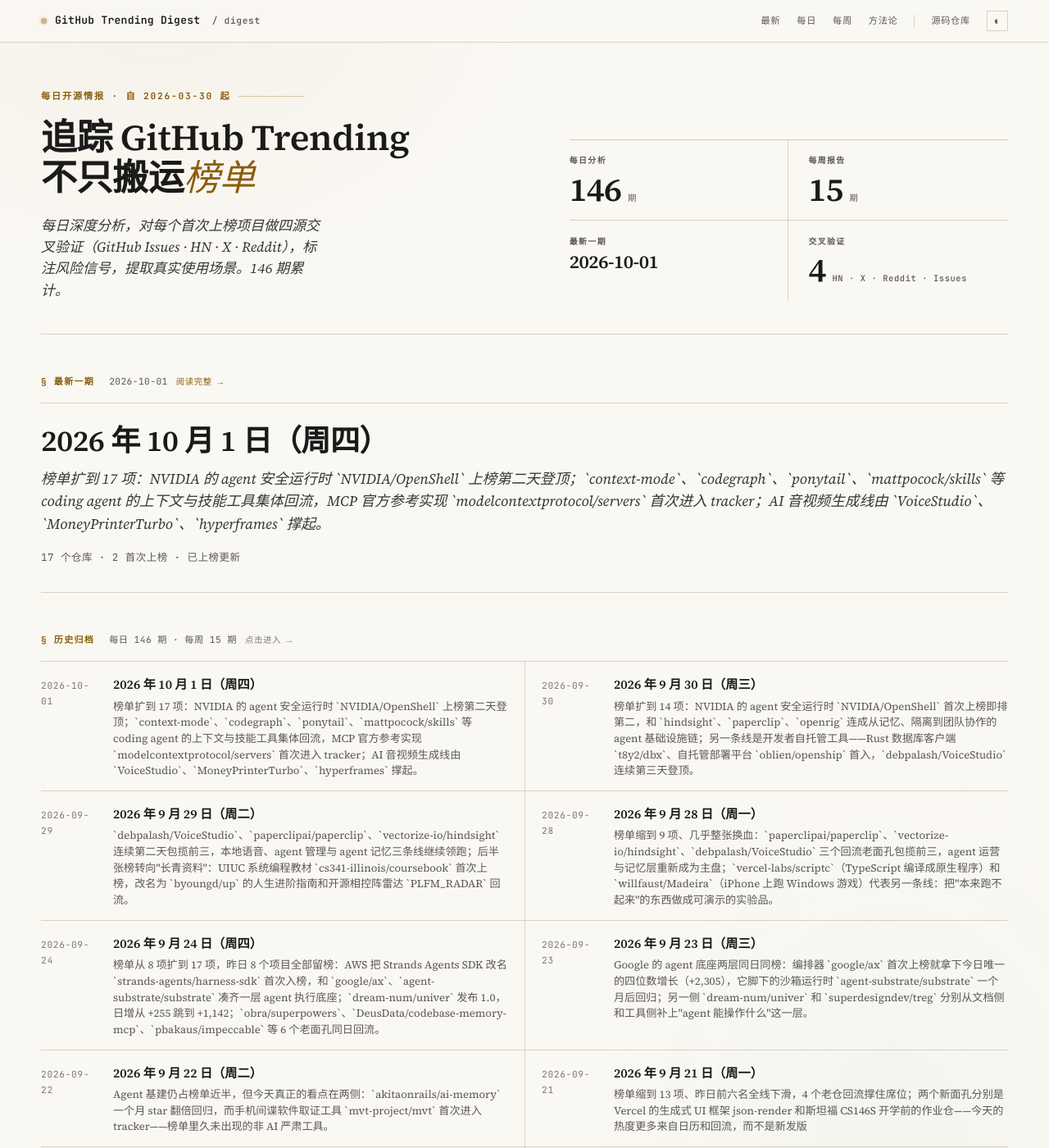
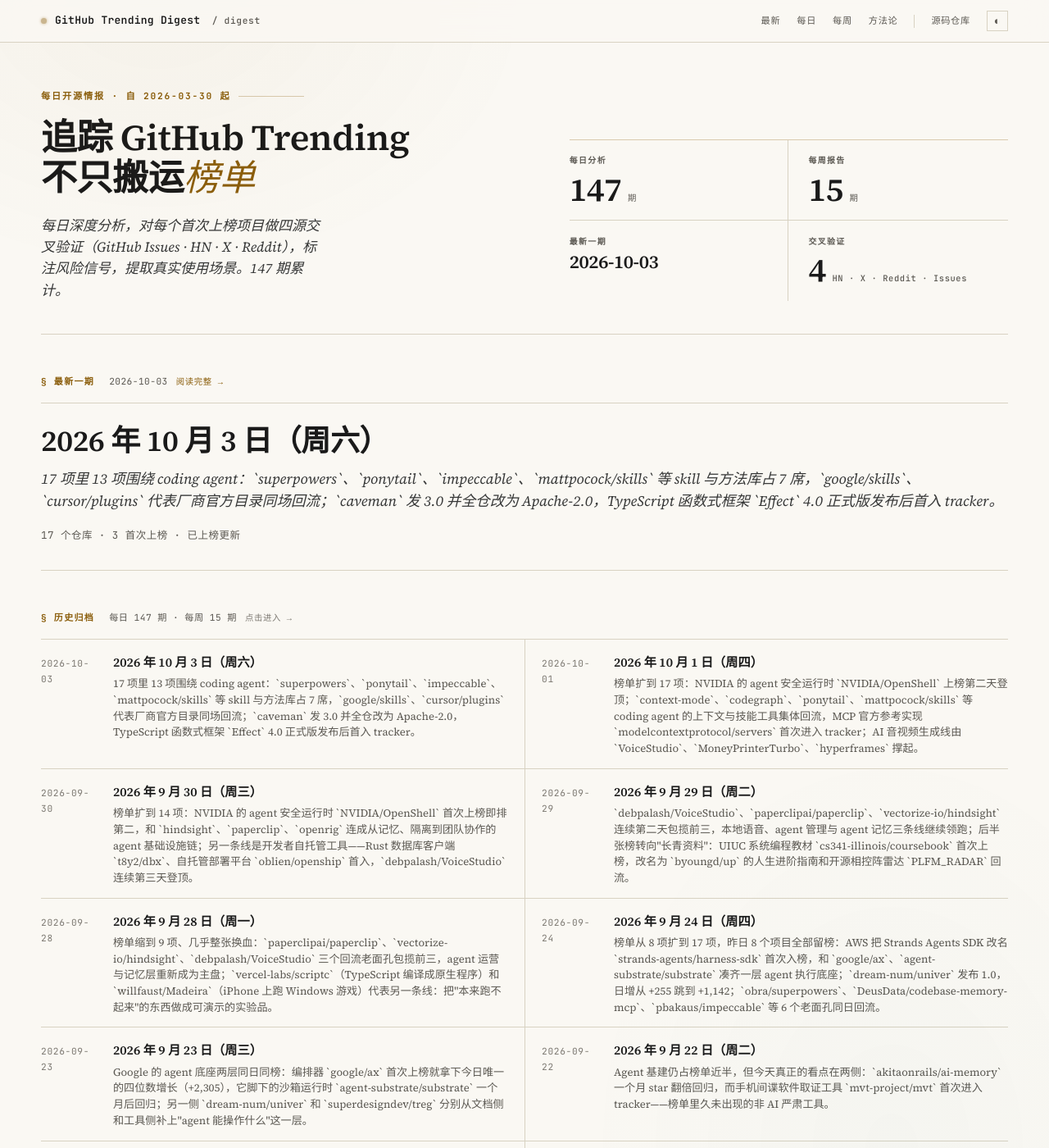
Before and after one commit to maxzyma/github-trending-digest, a Jekyll site: the page built from index.md, in a window 1280 px wide and 1400 px high. Shown: the whole window at 82% size. Built offline with Jekyll 4.4.1, drawn with Linux system fonts in a browser that asks for light colours; some of the changed lines change nothing that is shown; some of the changed text lies outside the part shown.

Commit message:
daily: 2026-10-03 public archive

```diff
--- /dev/null
+++ b/daily/2026-10-03-analysis.md
@@ -0,0 +1,218 @@
+---
+layout: daily
+date: 2026-10-03
+title: GitHub Trending 深度分析 — 2026 年 10 月 3 日（周六）
+subtitle: 17 项里 13 项围绕 coding agent：`superpowers`、`ponytail`、`impeccable`、`mattpocock/skills` 等 skill 与方法库占 7 席，`google/skills`、`cursor/plugins` 代表厂商官方目录同场回流；`caveman` 发 3.0 并全仓改为 Apache-2.0，TypeScript 函数式框架 `Effect` 4.0 正式版发布后首入 tracker。
+total: 17
+new_count: 3
+new_repos:
+  - repo: pablostanley/yoinks
+    stars: 3520
+    star_delta: 623
+    lang: TypeScript
+    source_strength: 中
+    risk_tags: ['compliance', 'dependency', 'bus_factor', 'vanity', '同名仿冒']
+  - repo: Effect-TS/effect
+    stars: 16559
+    star_delta: 80
+    lang: TypeScript
+    source_strength: 中
+    risk_tags: ['stability']
+  - repo: getsentry/sentry
+    stars: 45038
+    star_delta: 16
+    lang: Python
+    source_strength: 中
+    risk_tags: ['compliance']
+updated_repos:
+  - repo: DietrichGebert/ponytail
+    change: ↑1
+    days_listed: 2
+  - repo: mattpocock/skills
+    change: ↑3
+    days_listed: 2
+  - repo: NVIDIA/OpenShell
+    change: ↓6
+    days_listed: 3
+  - repo: heygen-com/hyperframes
+    change: ↑1
+    days_listed: 2
+  - repo: mksglu/context-mode
+    change: ↓6
+    days_listed: 2
+  - repo: colbymchenry/codegraph
+    change: ↑1
+    days_listed: 2
+  - repo: mvschwarz/openrig
+    change: ↓12
+    days_listed: 5
+---
+
+# GitHub Trending 深度分析 — 2026 年 10 月 3 日（周六）
+
+_17 项里 13 项围绕 coding agent：`superpowers`、`ponytail`、`impeccable`、`mattpocock/skills` 等 skill 与方法库占 7 席，`google/skills`、`cursor/plugins` 代表厂商官方目录同场回流；`caveman` 发 3.0 并全仓改为 Apache-2.0，TypeScript 函数式框架 `Effect` 4.0 正式版发布后首入 tracker。_
+
+_项目总数: 17 | 首次上榜: 3 | 重新上榜: 7 | 已上榜更新: 7 | 数据源: https://github.com/trending_
+
+---
+
+## 本日主线
+
+**主线一：榜单地图 — coding agent 相关项目占 17 席中的 13 席，skill 与方法库是最大盘。** 今日可分 5 组：
+
+- **Agent skill 与工作方法库**（7 项，最大盘）—— `obra/superpowers`（RE，#3，294,485 ⭐）、`DietrichGebert/ponytail`（↑1，#4，151,858 ⭐，+1,435，全榜日增第一）、`pbakaus/impeccable`（RE，#5）、`mattpocock/skills`（↑3，#6，274,736 ⭐）、`coreyhaines31/marketingskills`（RE，#8）、`google/skills`（RE，#11）、`cursor/plugins`（RE，#14）。
+- **省 token 与上下文层**（3 项）—— `JuliusBrussee/caveman`（RE，#2，109,112 ⭐）、`mksglu/context-mode`（↓6，#10）、`colbymchenry/codegraph`（↑1，#13）。
+- **Agent 运行时、编排与信息获取**（3 项）—— `Panniantong/Agent-Reach`（RE，榜首，88,698 ⭐）、`NVIDIA/OpenShell`（↓6，#7）、`mvschwarz/openrig`（↓12，#15）。
+- **视频生成与下载**（2 项）—— `heygen-com/hyperframes`（↑1，#9）、`pablostanley/yoinks`（NEW，#17，+623）。
+- **成熟开发者基础设施**（2 项）—— `getsentry/sentry`（NEW，#12，知名老项目首入 tracker）、`Effect-TS/effect`（NEW，#16，知名老项目首入 tracker）。
+
+上一个采集日是 10-01（10-02 未采集）。当时的 17 项今天留下 7 项，`VoiceStudio`、`MoneyPrinterTurbo`、`openclaw` 等音视频与 agent 产品退场；空出的 10 个位置里 7 个是 RE，全部落在 agent skill、省 token 和信息获取方向。
+
+**主线二：skill 从个人收藏走向厂商官方目录。** 同一张榜上能看到 skill 的三种来源：个人维护的方法论包（`superpowers` 的开发流程、`ponytail` 的"能不写就不写"、`mattpocock/skills` 的工程习惯）、面向某个岗位的专业包（`impeccable` 管界面设计、`marketingskills` 管增长与 SEO），以及厂商自己维护的官方目录。`google/skills` 10-02 一天内升级了 GKE 部署 skill、让 Interactions API skill 直接支持基础模型，并修正 skill 描述以改善路由触发；`cursor/plugins` 是 Cursor 的插件规范与官方插件库，10-01 ~ 10-02 合入了 Todoist、eToro 等第三方品牌的插件更新（#490、#479）。对团队来说，这意味着"用谁的 skill"开始有了官方来源可选，但个人包仍在更新速度和观点鲜明度上领先。
+
+**主线三：省 token 工具进入大版本迭代 — `caveman` 3.0 全仓改为 Apache-2.0。** `caveman` 9-30 发布 v3.0.0：引擎、代理、MCP 服务和 Go 写的记忆核心统一改为 Apache-2.0，取消此前对托管服务的限制和许可证转换日期；同时新增 Learn 自动巡检（会话结束后后台复查历史，最多每 6 小时一次）和 `MEMORY.md` 体检。仓库主语言也随之显示为 Go。同组的 `codegraph`（9-29 发 v1.6.1）继续小步更新，`context-mode` 则自 6-29 以来没有新版本。
+
+**主线四：老牌开发者基础设施借大版本进入视野 — `Effect` 4.0 正式发布。** `Effect-TS/effect` 10-01 发布 `effect@4.0.0` 及配套包（如 `@effect/vitest@4.0.0`），10-02 继续合入连接池、Socket 和分片相关修复（#8678、#8679、#8675），这是它今天进入 tracker 的直接背景。`getsentry/sentry` 则没有找到明确诱因，最新月度版本是 9-15 的 26.9.0。
+
+**主线五：榜单解读提醒 — 榜首 `Agent-Reach` 近两周没有代码更新。** `Agent-Reach` 今天以 +696 回到第一，但最后一次提交是 9-15（新增 Boss 直聘渠道，#627），最新发版仍是 6-11 的 v1.5.0。`context-mode` 近期提交只有自动更新安装统计，`mattpocock/skills` 最新发版停在 8-06。新项目 `yoinks` 建仓两个半月，7-17 之后没有提交。另外 `caveman`、`ponytail`、`codegraph` 的 stars/subscribers 都在 410~440:1 之间，是今天比例最高的一组；`Effect` 也有 414:1，但它是 2019 年起长期维护的库，比例高主要因为使用者通过 npm 依赖而不 watch 仓库，不能按同一口径解读。
+
+---
+
+## 首次上榜项目
+
+### [pablostanley/yoinks](https://github.com/pablostanley/yoinks) — NEW ⭐ 3,520（+623）| TypeScript | 信源：中
+
+**它是什么**: 一个在终端里下载网络视频的小工具。打开后粘贴链接，从列表里选清晰度或只要 MP3 音频，回车就开始下载，界面是全屏的终端菜单而不是一串命令参数。
+
+**解决什么问题**: 想从 YouTube、X、Instagram、TikTok 等站点存视频，常见做法是用广告很多的在线下载站，或者学会 yt-dlp 的格式参数。`yoinks` 在 yt-dlp 外面包了一层选单，选格式时直接显示预估文件大小，首次运行会自动下载 yt-dlp 程序，本机没有 ffmpeg 时也用内置版本，用户只需要 Node 18+，执行 `npx yoinks` 即可。
+
+**谁在用、怎么用**（来自 Issues/X/评测）:
+- 不熟悉 yt-dlp 的个人用户：几篇独立博客与 Substack 评测都把它当作"免记参数的 yt-dlp"推荐，重点提到选格式时能看到文件大小。
+- 二次开发：社区有人 fork 出带 Web 界面的版本，也有人加了 gallery-dl 以支持下载图片。
+- 实际故障：#8（YouTube 下载报 "Requested format is not available"，4 条评论，仍未解决）、#29（输入框无法粘贴链接）。
+
+**社区怎么评价**:
+- 正面: 交互对新手友好，安装成本低；作者是知名设计师，界面完成度在同类终端工具里较高。
+- 负面: X 上的讨论以作者 7-16 发布帖和营销类账号转发为主，独立技术反馈很少；有外部 PR 指出它靠匹配 yt-dlp 的输出文字判断下载状态，写法脆弱（#30）。
+- 健康度: 3,520 ⭐ / 25 subscribers（141:1）/ 310 forks / 22 open issues（含多个外部 PR）。单一作者 29 次提交，仓库 7-16 创建、7-17 后再无提交，#23、#27、#28、#30、#31 等外部 PR 无人处理。HN、Reddit 均未找到讨论。
+
+**风险与争议**:
+- **compliance**: 下载 YouTube、Instagram 等平台内容通常受平台服务条款和版权约束，工具本身不处理授权问题。
+- **dependency**: 下载能力完全来自 yt-dlp，且内置的 yt-dlp 还不会自动更新（在 roadmap 上），平台改版后容易出现 #8 这类失效。
+- **bus_factor**: 单一作者，7-17 后停更，外部 PR 积压。
+- **vanity**: 热度主要来自作者个人影响力，issues、HN、Reddit 足迹与 3,500 星不匹配；建仓两个半月后首次进入本 tracker，今天 +623 也没有对应的版本或提交。
+- **同名仿冒**: GitHub 上出现多个同名仓库，其中有的引导下载 Windows 可执行文件，安装时应认准 `pablostanley/yoinks` 或 npm 包 `yoinks`。
+
+**技术备注**: TypeScript + Ink 实现终端界面，npm 分发（`npm i -g yoinks`）；yt-dlp 二进制下载到 `~/.yoinks/bin`，已安装则复用本机版本；MIT 许可。命令行参数、播放列表等功能仍在 roadmap。
+
+---
+
+### [Effect-TS/effect](https://github.com/Effect-TS/effect) — NEW ⭐ 16,559（+80）| TypeScript | 信源：中（知名老项目首入 tracker）
+
+**它是什么**: 一个 TypeScript 应用开发框架，把错误处理、并发、重试、资源管理、依赖注入等写服务端程序时反复要处理的事情，统一成一套类型安全的写法。
+
+**解决什么问题**: 普通 TypeScript 代码里，"这个函数会抛什么错""失败后要不要重试""连接用完有没有关"大多靠约定和注释。Effect 把这些写进类型，编译器能检查遗漏，适合对可靠性要求高的后端与工具链项目。
+
+**上榜归因**: 10-01 发布 `effect@4.0.0` 正式版及 `@effect/vitest@4.0.0` 等配套包；10-02 继续合入 NodeSocket 读端清理、连接池空闲回收和 HashRing 分片稳定性修复（#8678、#8679、#8675）。
+
+**社区怎么评价**: 2019 年建仓，16,559 ⭐ / 40 subscribers（414:1）/ 803 forks / 302 open issues，MIT，今天仍有推送。比例偏高是成熟依赖库的常见结构：多数使用者通过 npm 安装而不 watch 仓库。本条按"知名老项目首入 tracker"处理，未做完整社区 grounding。
+
+**风险与争议**:
+- **stability**: 大版本升级通常伴随 API 调整，从 3.x 迁移到 4.0 需要按官方迁移说明逐项核对，刚发布的正式版仍在密集修复。
+
+**技术备注**: monorepo，核心包 `effect` 加平台、测试、SQL 等扩展包分别发布到 npm。
+
+---
+
+### [getsentry/sentry](https://github.com/getsentry/sentry) — NEW ⭐ 45,038（+16）| Python | 信源：中（知名老项目首入 tracker）
+
+**它是什么**: 应用错误追踪与性能监控平台。程序出错或变慢时，Sentry 收集堆栈、请求和用户环境信息，帮团队定位是哪次发布、哪行代码出了问题。可以用官方云服务，也可以自行部署。
+
+**解决什么问题**: 线上故障如果只靠用户反馈和日志检索，定位很慢。Sentry 把同类错误自动归并、关联到发布版本和提交，并给出影响人数，帮团队排出修复优先级。
+
+**上榜归因**: 未找到明确诱因。今日 +16，最新月度版本是 9-15 的 26.9.0；近期提交集中在自动修复（autofix）触发统计和任务重试策略（#126254、#126403）。
+
+**社区怎么评价**: 2010 年建仓，45,038 ⭐ / 668 subscribers（67:1）/ 4,892 forks / 2,273 open issues，今天仍有推送。本条按"知名老项目首入 tracker"处理，未做完整社区 grounding。
+
+**风险与争议**:
+- **compliance**: GitHub 未识别出标准开源许可证（NOASSERTION），Sentry 采用自有的源码可用许可，商业托管等用途需先读许可条款。
+
+**技术备注**: Python（Django）后端 + TypeScript 前端，自托管通过官方 `self-hosted` 仓库的 Docker Compose 部署。
+
+---
+
+## RE 回归项目
+
+### Panniantong/Agent-Reach — RE（#1，上次上榜 2026-09-15）
+
+- **Stars**: 88,698（今日 +696，较 9-15 在榜时的 81,535 累计 +7,163）
+- **更新**: 无显著更新。最后一次提交是 9-15 新增 Boss 直聘渠道（岗位搜索 + JD 全文，#627），最新发版仍是 6-11 的 v1.5.0。
+
+### JuliusBrussee/caveman — RE（#2，上次上榜 2026-09-05）
+
+- **Stars**: 109,112（今日 +209，较 9-05 在榜时的 103,588 累计 +5,524）
+- **更新**: 9-30 发布 v3.0.0 及 TypeScript / Python SDK v1.2.0：全仓统一改为 Apache-2.0（此前版本保留原许可证），新增 Learn 自动巡检和 `MEMORY.md` 体检。
+
+### obra/superpowers — RE（#3，上次上榜 2026-09-24）
+
+- **Stars**: 294,485（今日 +556，较 9-24 在榜时的 290,793 累计 +3,692）
+- **更新**: 9-25 发布 v6.4.2，之后无新版本；最近推送在 9-27。
+
+### pbakaus/impeccable — RE（#5，上次上榜 2026-09-24）
+
+- **Stars**: 74,353（今日 +722，较 9-24 在榜时的 70,448 累计 +3,905）
+- **更新**: 10-01、10-02 连发 skill-v4.4.0 和 skill-v4.5.0：仪表盘类页面强制使用完整配色、文档页保持纯正文栏、落地页首屏直接给出可用的核心操作；渲染引擎同步到 engine-v0.1.11。
+
+### coreyhaines31/marketingskills — RE（#8，上次上榜 2026-09-09）
+
+- **Stars**: 52,424（今日 +140，较 9-09 在榜时的 48,850 累计 +3,574）
+- **更新**: 10-03 当天连发 v2.11.15 ~ v2.11.17 三个补丁版本。
+
+### google/skills — RE（#11，上次上榜 2026-08-10）
+
+- **Stars**: 20,758（今日 +39，较 8-10 在榜时的 17,261 累计 +3,497）
+- **更新**: 10-02 升级 GKE golden path skill，Interactions API skill 改为直接支持基础模型，并调整 skill 描述以改善路由触发；修复失效的 gcloud 安装文档链接。仓库不发 Release。
+
+### cursor/plugins — RE（#14，上次上榜 2026-08-29）
+
+- **Stars**: 9,506（今日 +163，较 8-29 在榜时的 5,973 累计 +3,533）
+- **更新**: 10-01 ~ 10-02 合入第三方插件维护：Todoist 插件升到 1.0.1 并换用官方标志（#490），eToro 插件统一显示名大小写（#479）。仓库未声明许可证。
+
+---
+
+## 已上榜项目更新
+
+### DietrichGebert/ponytail — ↑1（连续上榜 2 天，#4）
+
+- **Stars**: 151,858（今日 +1,435，全榜日增第一；较 8-26 首次上榜时的 111,109 累计 +40,749）
+- **更新**: 10-02 发 v4.10.1，OpenCode 插件适配 OpenCode 2 插件 API（#943，新贡献者提交），同时保持 OpenCode 1 兼容；10-03 再发 v4.10.2。
+
+### mattpocock/skills — ↑3（连续上榜 2 天，#6）
+
+- **Stars**: 274,736（今日 +955，较 10-01 的 273,182 增加 +1,554）
+- **更新**: 无显著更新。最新发版仍是 8-06 的 v1.2.3，最近推送在 9-29。
+
+### NVIDIA/OpenShell — ↓6（连续上榜 3 天，#7）
+
+- **Stars**: 14,447（今日 +594，较 9-30 首次上榜时的 10,881 累计 +3,566）
+- **更新**: 无新发版（最新 9-28 v0.1.2）；10-02 合入 CLI 执行状态检查（#3803）、把沙箱执行的总时长上限改为重试截止时间（#4105），并升级 ratatui 修复 lru 依赖漏洞（#4131）。
+
+### heygen-com/hyperframes — ↑1（连续上榜 2 天，#9）
+
+- **Stars**: 55,920（今日 +580，较 6-23 首次上榜时的 30,051 累计 +25,869）
+- **更新**: 10-02 ~ 10-03 继续高频发版，从 10-01 的 v0.8.102 推进到 v0.8.114。
+
+### mksglu/context-mode — ↓6（连续上榜 2 天，#10）
+
+- **Stars**: 25,051（今日 +282，较 10-01 的 24,555 增加 +496）
+- **更新**: 无显著更新。最新发版仍是 6-29 的 v1.0.169，近期提交只有自动更新安装统计；open issues 317。
+
+### colbymchenry/codegraph — ↑1（连续上榜 2 天，#13）
+
+- **Stars**: 72,972（今日 +98，较 10-01 的 72,661 增加 +311）
+- **更新**: 无新发版（最新 9-29 v1.6.1），10-02 有推送。
+
+### mvschwarz/openrig — ↓12（连续上榜 5 天，#15）
+
+- **Stars**: 4,335（今日 +683，较 9-28 首次上榜时的 1,018 累计 +3,317）
+- **更新**: 10-02 发 v0.6.4（由 rc.1 转正）：Web UI 默认关闭并进入维护模式，CLI 和 TUI 成为主要使用方式；守护进程启动时会检查监听地址。subscribers 从 15 升到 18。
--- /dev/null
+++ b/daily/2026-10-03.md
@@ -0,0 +1,23 @@
+# GitHub Trending 每日榜单 — 2026 年 10 月 3 日（周六）
+
+| # | 项目 | Stars | 今日 | 排名变化 |
+|---|------|-------|------|---------|
+| 1 | [Panniantong/Agent-Reach](https://github.com/Panniantong/Agent-Reach) | 88,698 | +696 | RE |
+| 2 | [JuliusBrussee/caveman](https://github.com/JuliusBrussee/caveman) | 109,112 | +209 | RE |
+| 3 | [obra/superpowers](https://github.com/obra/superpowers) | 294,485 | +556 | RE |
+| 4 | [DietrichGebert/ponytail](https://github.com/DietrichGebert/ponytail) | 151,858 | +1,435 | ↑1 |
+| 5 | [pbakaus/impeccable](https://github.com/pbakaus/impeccable) | 74,353 | +722 | RE |
+| 6 | [mattpocock/skills](https://github.com/mattpocock/skills) | 274,736 | +955 | ↑3 |
+| 7 | [NVIDIA/OpenShell](https://github.com/NVIDIA/OpenShell) | 14,447 | +594 | ↓6 |
+| 8 | [coreyhaines31/marketingskills](https://github.com/coreyhaines31/marketingskills) | 52,424 | +140 | RE |
+| 9 | [heygen-com/hyperframes](https://github.com/heygen-com/hyperframes) | 55,920 | +580 | ↑1 |
+| 10 | [mksglu/context-mode](https://github.com/mksglu/context-mode) | 25,051 | +282 | ↓6 |
+| 11 | [google/skills](https://github.com/google/skills) | 20,758 | +39 | RE |
+| 12 | [getsentry/sentry](https://github.com/getsentry/sentry) | 45,038 | +16 | NEW |
+| 13 | [colbymchenry/codegraph](https://github.com/colbymchenry/codegraph) | 72,972 | +98 | ↑1 |
+| 14 | [cursor/plugins](https://github.com/cursor/plugins) | 9,506 | +163 | RE |
+| 15 | [mvschwarz/openrig](https://github.com/mvschwarz/openrig) | 4,335 | +683 | ↓12 |
+| 16 | [Effect-TS/effect](https://github.com/Effect-TS/effect) | 16,559 | +80 | NEW |
+| 17 | [pablostanley/yoinks](https://github.com/pablostanley/yoinks) | 3,520 | +623 | NEW |
+
+> 数据源：<https://github.com/trending> · 抓取于 2026-10-03
--- a/index.md
+++ b/index.md
@@ -48,6 +48,7 @@
 
 ## Daily Analysis
 
+- [2026-10-03](daily/2026-10-03-analysis) — 17 项里 13 项围绕 coding agent：superpowers、ponytail、impeccable、mattpocock/skills 等 skill 与方法库占 7 席，google/skills、cursor/plugins 代表厂商官方目录同场回流；caveman 发 3.0 并全仓改为 Apache-2.0，TypeScript 函数式框架 Effect 4.0 正式版发布后首入 tracker。
 - [2026-10-01](daily/2026-10-01-analysis) — 榜单扩到 17 项：NVIDIA 的 agent 安全运行时 NVIDIA/OpenShell 上榜第二天登顶；context-mode、codegraph、ponytail、mattpocock/skills 等 coding agent 的上下文与技能工具集体回流，MCP 官方参考实现 modelcontextprotocol/servers 首次进入 tracker；AI 音视频生成线由 VoiceStudio、MoneyPrinterTurbo、hyperframes 撑起。
 - [2026-09-30](daily/2026-09-30-analysis) — 榜单扩到 14 项：NVIDIA 的 agent 安全运行时 NVIDIA/OpenShell 首次上榜即排第二，和 hindsight、paperclip、openrig 连成从记忆、隔离到团队协作的 agent 基础设施链；另一条线是开发者自托管工具——Rust 数据库客户端 t8y2/dbx、自托管部署平台 oblien/openship 首入，debpalash/VoiceStudio 连续第三天登顶。
 - [2026-09-29](daily/2026-09-29-analysis) — debpalash/VoiceStudio、paperclipai/paperclip、vectorize-io/hindsight 连续第二天包揽前三，本地语音、agent 管理与 agent 记忆三条线继续领跑；后半张榜转向"长青资料"：UIUC 系统编程教材 cs341-illinois/coursebook 首次上榜，改名为 byoungd/up 的人生进阶指南和开源相控阵雷达 PLFM_RADAR 回流。
```
